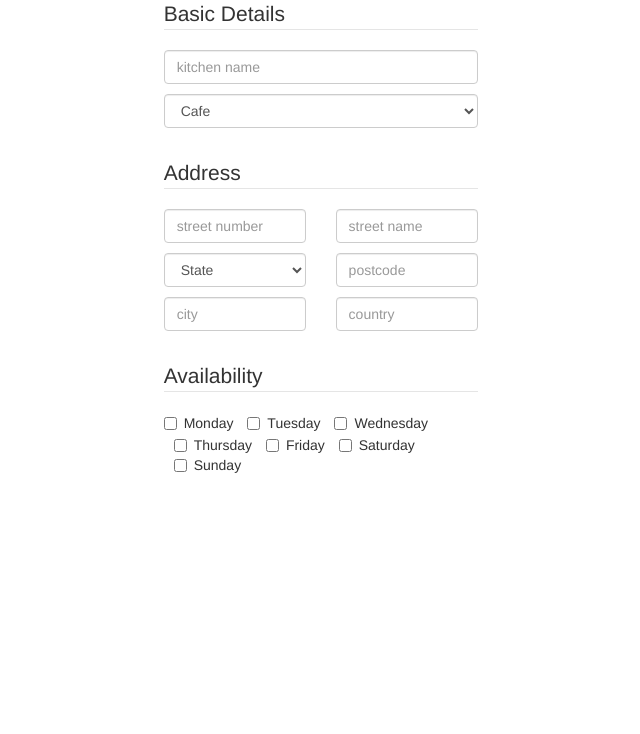
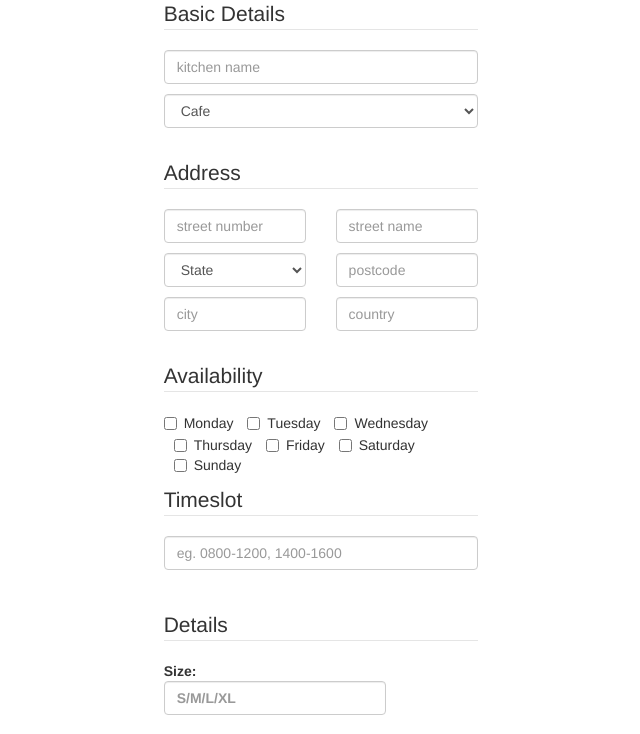
Before and after one commit to edchtzwe/self, a PHP site: page /add_listing.php in a window 1280 px wide. Shown: the part 134-868 px from the top of the page, without its empty margins (288-928 px from the left). Before the commit the page ends 607 px from the top, so only its background shows below. Run offline with PHP 8.4, Linux system fonts and the light colour scheme.

Commit message:
>>Chong Tze Wei @ Edmund; 7440820@gmail.com; https://au.linkedin.com/in/chong-tze-wei-7b7564103

```diff
--- a/add_listing.php
+++ b/add_listing.php
@@ -72,6 +72,21 @@
                         <LABEL class="checkbox-inline" FOR=sat><INPUT value="5" type=checkbox name=sat>Saturday</LABEL>
                         <LABEL class="checkbox-inline" FOR=sun><INPUT value="6" type=checkbox name=sun>Sunday</LABEL>
                     </P>
+                    <p>
+                        <fieldset>
+                        <legend>Timeslot</legend>
+                            <P>
+                                <INPUT class="form-control" placeholder="eg. 0800-1200, 1400-1600" name=timeslot>
+                            </P>
+                        </fieldset>
+                    </p>
+                </fieldset>
+                <br>
+                <fieldset>
+                <legend>Details</legend>
+                        <LABEL FOR="size">
+                            Size: <INPUT class="form-control" placeholder="S/M/L/XL" name=size>
+                        </LABEL>
                 </fieldset>
             </FORM>
         </P>
```
